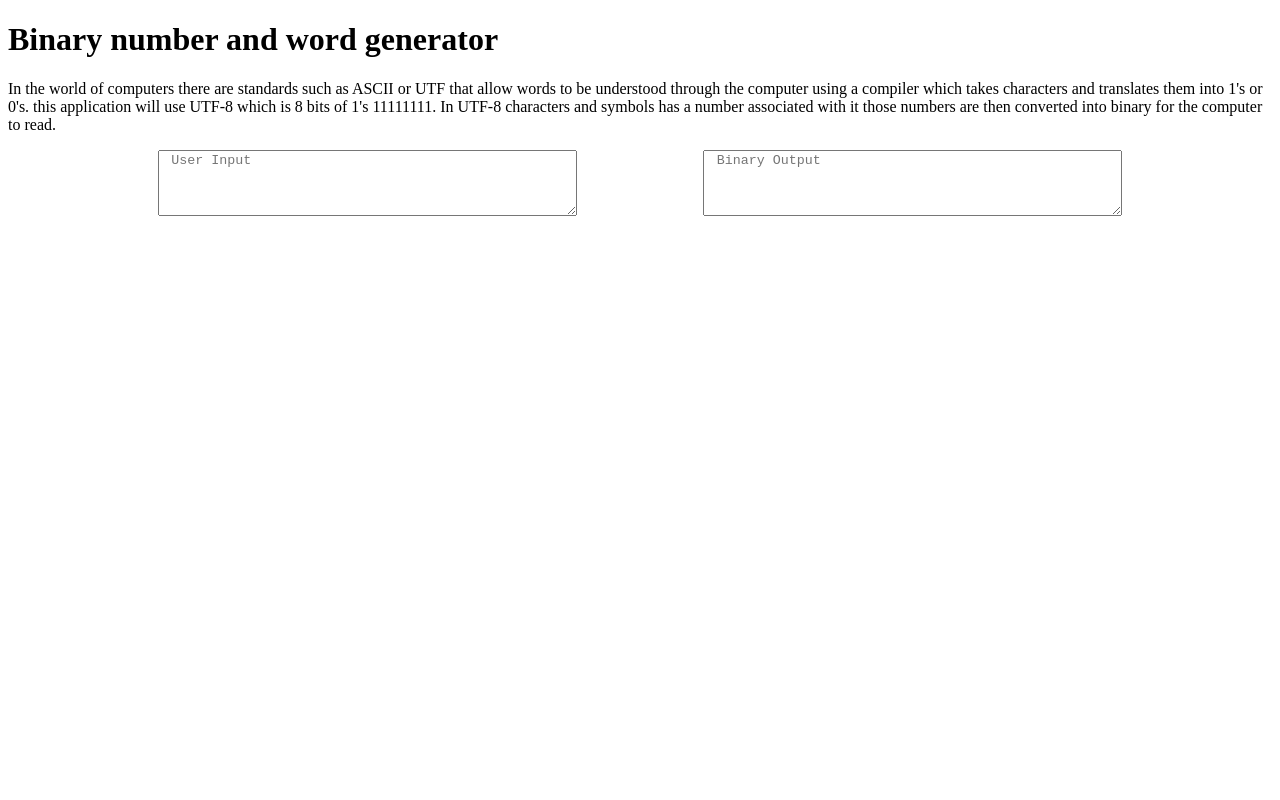
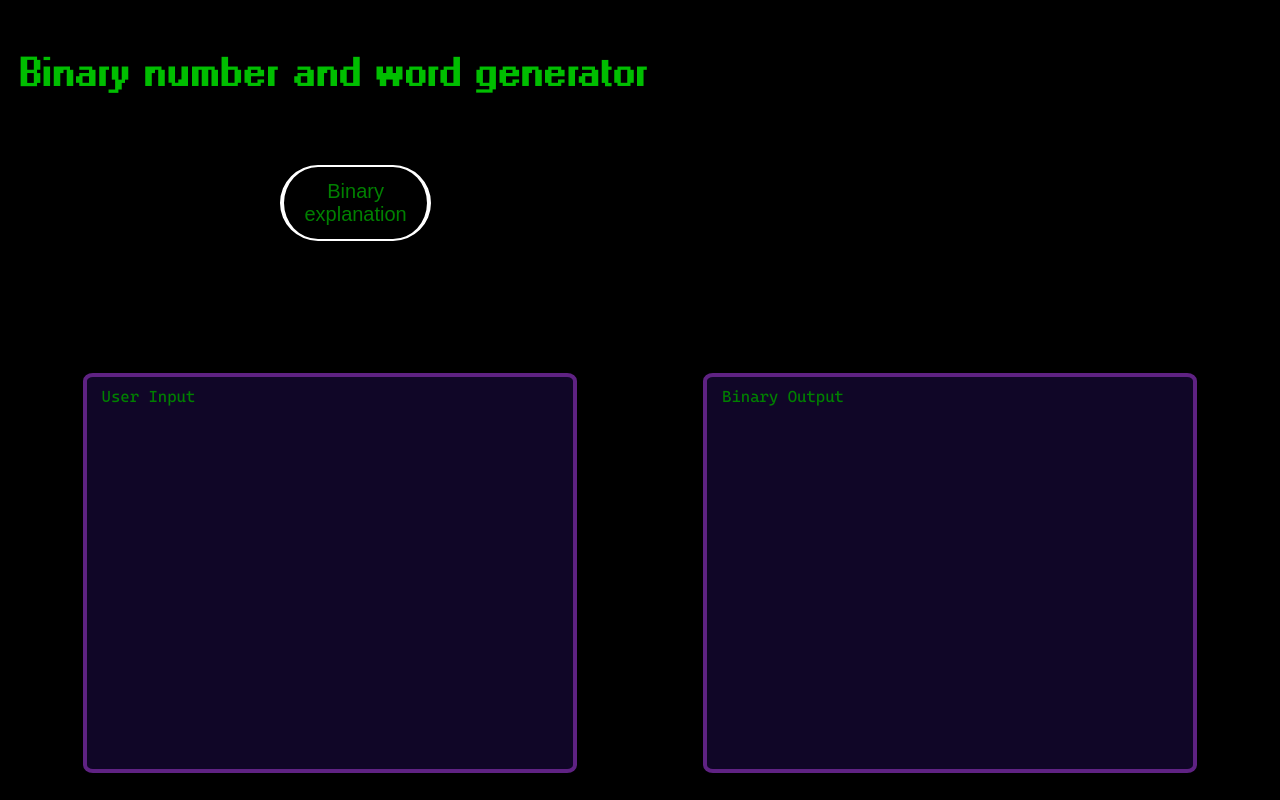
Before and after one commit to sMattSherwood/BinaryWordConverter, a plain HTML site: page index.html in a window 1280 px wide. Drawn offline with Linux system fonts and the light colour scheme.

Commit message:
css added make the webpage much more interactive

```diff
--- /dev/null
+++ b/Visiblity.js
@@ -0,0 +1,11 @@
+// this will select the button to make the text visible
+// button for event listener
+const makeVisible = document.getElementById('explanationButton');
+// this will toggle visiblity
+const info = document.getElementById('info');
+// function to make the text body visible
+makeVisible.addEventListener('click', ()=>{
+    info.classList.toggle('fadeIn');
+
+    console.log('button pressed')
+});
--- a/functionality.js
+++ b/functionality.js
@@ -30,6 +30,9 @@ function arraySorter(array){
 function binaryConversion(input){
     let inputAnswer = '';
     switch(input){
+        case ' ':
+            inputAnswer = '00100000'
+            break;
         case '!':
             inputAnswer = '00100001';
             break;
--- a/index.html
+++ b/index.html
@@ -8,18 +8,23 @@
 </head>
 <body>
     <h1>Binary number and word generator</h1>
-    <p>In the world of computers there are standards such as ASCII or UTF that allow words to be understood through the computer using a compiler which takes characters and translates them into
-        1's or 0's. this application will use UTF-8 which is 8 bits of 1's 11111111. In UTF-8 characters and symbols has a number associated with it those numbers are then converted into binary for
-        the computer to read.
-    </p>
+    <div class="explanation">
+        <button id="explanationButton">Binary explanation</button>
+        <p id="info">In the world of computers there are standards such as ASCII or UTF that allow words to be understood through the computer using a compiler which takes characters and translates them into
+            1's or 0's. this application will use UTF-8 which is 8 bits of 1's 11111111. In UTF-8 characters and symbols has a number associated with it those numbers are then converted into binary for
+            the computer to read.
+        </p>
+    </div>
+
     <div class="textBoxContainer">
         <div class="userInput">
-            <textarea name="input" id="input" placeholder="User Input"  rows="4" cols="50"></textarea>
+            <textarea name="input" id="input" placeholder="User Input"  rows="20" cols="50"></textarea>
         </div>
         <div class="binaryOutput">
-            <textarea name="output" id="output" placeholder="Binary Output"  rows="4" cols="50" readonly></textarea> <!--this text area will only have output no way of inputing-->
+            <textarea name="output" id="output" placeholder="Binary Output"  rows="20" cols="50" readonly></textarea> <!--this text area will only have output no way of inputing-->
         </div>
     </div>
     <script src="functionality.js"></script>
+    <script src="Visiblity.js"></script>
 </body>
 </html>
--- a/style.css
+++ b/style.css
@@ -1,6 +1,85 @@
+/*Fonts*/
+/*This font will be for titles Proxima Nova*/
+@font-face {
+    font-family: 'ProximaNova';
+    src: url(./fonts/Proxima\ Nova\ Alt\ Condensed\ Bold\ Italic.otf);
+}
+/*This font can be used for pargraphs*/
+@font-face {
+    font-family: 'proximaNovaThin';
+    src: url(./fonts/Proxima\ Nova\ Alt\ Thin\ Italic.otf);
+}
+/*This font will look like 90's windows terminal font*/
+@font-face{
+    font-family: 'oldWindows';
+    src: url(./fonts/that_old__90s_computer_font_by_thebitchisback420_ddbqpfn.ttf);
+}
+/*code fonts*/
+@font-face {
+    font-family: 'terminal';
+    src: url(./fonts/Cascadia.ttf);
+}
+body{
+    background-color: black;
+}
+p{
+    color: rgb(0, 190, 0);
+    width: 40%;
+    padding-left: 5%;
+    font-size: 2.5ch;
+    font-family: 'proximaNovaThin';
+    user-select: none;
+}
+#info{
+    opacity: 0;
+
+    transition: opacity 0.7s ease-in-out;
+
+}
+#info.fadeIn{
+    opacity: 1;
+
+
+}
+
+.explanation{
+    display: flex;
+    justify-content: center;
+
+}
+.explanation button{
+    height: 90%;
+    width: 12%;
+    border-radius: 40px;
+    border-width: 2px 4px;
+    border-style: solid;
+    border-color: rgb(255, 255, 255);
+    color: green;
+    background-color: black;
+    font-size: 2.5ch;
+    margin-top: 1%;
+    padding: 1%;
+    transition: background-color 1s, border-color 0.17s;
+    cursor: pointer;
+}
+.explanation button:hover{
+    background-color: rgb(16, 6, 39);
+
+}
+.explanation button:active{
+    border-color: green;
+}
+
+h1{
+    color: rgb(0,190,0);
+    font-family: 'oldWindows';
+    padding-left: 1%;
+    font-size: 8ch;
+}
 .textBoxContainer{
     display: flex;
     flex-direction: row;
+    padding-top: 1%;
     gap: 10%;
     justify-content: center;
 }
@@ -10,9 +89,50 @@
 .binaryOutput{
     display: flex;
 }
+/*This is the first text box where data is stored*/
 .userInput textarea{
+    resize: none;
+    font-size: 2ch;
+    outline: black;
+    padding-top: 2%;
     padding-left: 3%;
+    border-radius: 2%;
+    border-style: solid;
+    border-color: rgb(95, 34, 131);
+    border-width: 4px;
+    background-color: rgb(16, 6, 39);
+    color: rgb(0, 190, 0);
+    transition: border-color 1s;
+    font-family: terminal;
 }
+
+/*when mouse hovers over the text box*/
+.userInput textarea:hover{
+    border-color: green;
+}
+.userInput textarea::placeholder{
+    color:green;
+}
+/*This is where the binary will be outputed*/
 .binaryOutput textarea{
-    padding-left: 3%
+    resize: none;
+    outline: black;
+    font-size: 2ch;
+    padding-top: 2%;
+    padding-left: 3%;
+    border-radius: 2%;
+    border-width: 4px;
+    border-color: rgb(95, 34, 131);
+    background-color: rgb(16, 6, 39);
+    color: rgb(0, 190, 0);
+    transition: border-color 1s;
+    font-family: terminal;
 }
+
+.binaryOutput textarea:hover{
+    border-color: green;
+}
+
+.binaryOutput textArea::placeholder{
+    color:green;
+}
```
Also changed, not shown: fonts/Cascadia.ttf (added), fonts/Proxima Nova Alt Condensed Bold Italic.otf (added), fonts/Proxima Nova Alt Thin Italic.otf (added), fonts/that_old__90s_computer_font_by_thebitchisback420_ddbqpfn.ttf (added).
